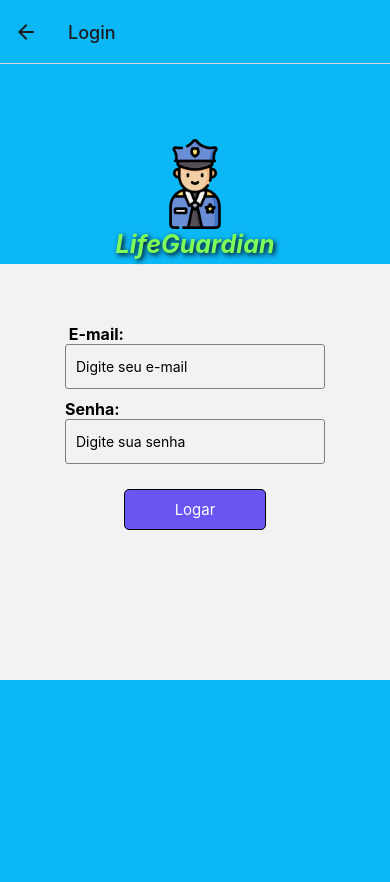
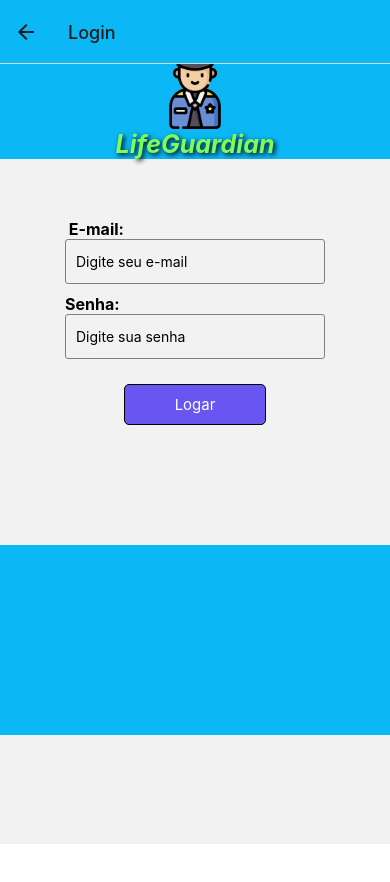
Before and after one commit to joaopver10/LifeGuardian, a React Native app: screen /Login in a window 390 px wide. Shown: the top 882 px of the page. After the commit the page ends 844 px from the top, so only its background shows below. Built offline with nearby package versions, Linux system fonts and the light colour scheme; no server answers.

Commit message:
Atualizações de resolução

```diff
--- a/src/pages/Cadastro/index.js
+++ b/src/pages/Cadastro/index.js
@@ -1,7 +1,9 @@
 import 'react-native-gesture-handler'
 import React, { useContext, useState } from 'react'
-import { View, StyleSheet, TextInput, Keyboard, TouchableOpacity, Text, Image, ActivityIndicator } from 'react-native'
+import { View, StyleSheet, TextInput, Keyboard, TouchableOpacity, Text, Image, ActivityIndicator, Platform } from 'react-native'
 import { AutenticaContext } from '../../context/autentica'
+import { SafeAreaView } from 'react-native-safe-area-context'
+
 
 
 export default function Cadastro() {
@@ -16,7 +18,7 @@ export default function Cadastro() {
     }
 
     return (
-        <View style={styles.container}>
+        <SafeAreaView style={styles.container}>
             <View style={styles.areaC}>
                 <Image style={styles.img} source={require('../../images/police.png')} />
                 <Text style={styles.textoTitulo}> LifeGuardian </Text>
@@ -70,8 +72,8 @@ export default function Cadastro() {
             </View>
 
             <View style={styles.centro}></View>
-            <View style={{ backgroundColor: '#0CB7F5', height: 220, width: '100%', marginTop: 80 }} ></View>
-        </View>
+            <View style={{ backgroundColor: '#0CB7F5', height: '35%', width: '100%', marginTop: 110 }} ></View>
+        </SafeAreaView>
     )
 }
 
@@ -81,10 +83,12 @@ const styles = StyleSheet.create({
     container: {
         alignItems: 'center',
         justifyContent: 'center',
+        paddingTop: Platform.OS === 'android' ? 25 : 0
+
     },
     areaC: {
         width: '100%',
-        height: 200,
+        height: '23%',
         backgroundColor: '#0CB7F5',
         justifyContent: 'center',
         alignItems: 'center',
--- a/src/pages/Login/index.js
+++ b/src/pages/Login/index.js
@@ -1,7 +1,8 @@
 import 'react-native-gesture-handler'
 import React, { useContext, useState } from 'react'
-import { View, StyleSheet, TouchableOpacity, TextInput, Keyboard, Image, Text, ActivityIndicator } from 'react-native'
+import { View, StyleSheet, TouchableOpacity, TextInput, Keyboard, Image, Text, ActivityIndicator, Platform } from 'react-native'
 import { AutenticaContext } from '../../context/autentica'
+import { SafeAreaView } from 'react-native-safe-area-context'
 
 
 export default function Login() {
@@ -15,7 +16,7 @@ export default function Login() {
   }
 
   return (
-    <View style={styles.container}>
+    <SafeAreaView style={styles.container}>
       <View style={styles.areaC}>
         <Image style={styles.img} source={require('../../images/police.png')} />
         <Text style={styles.textoTitulo}> LifeGuardian </Text>
@@ -57,8 +58,8 @@ export default function Login() {
       </View>
 
       <View style={styles.centro}></View>
-      <View style={{ backgroundColor: '#0CB7F5', height: 220, width: '100%', marginTop: 140 }} ></View>
-    </View>
+      <View style={{ backgroundColor: '#0CB7F5', height: '33%' , width: '100%', marginTop: 110, justifyContent:'flex-end'}} ></View>
+    </SafeAreaView>
   )
 }
 
@@ -66,14 +67,15 @@ const styles = StyleSheet.create({
   container: {
     alignItems: 'center',
     justifyContent: 'center',
+    paddingTop: Platform.OS === 'android' ? 25 : 0
+
   },
   areaC: {
     width: '100%',
-    height: 200,
+    height: '33%',
     backgroundColor: '#0CB7F5',
     justifyContent: 'center',
     alignItems: 'center',
-
   },
   textoTitulo: {
     fontSize: 25,
```
